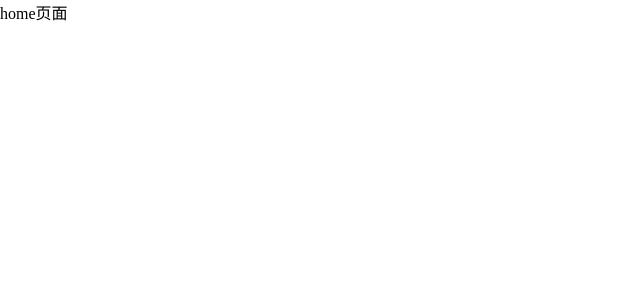
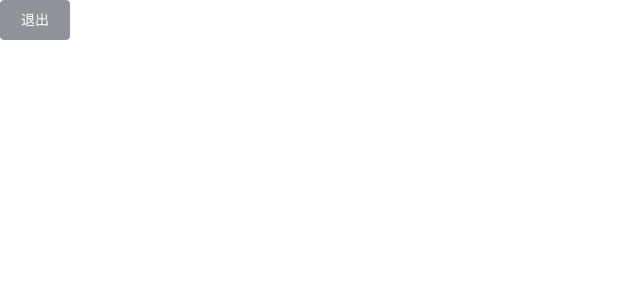
Before and after one commit to PingerL/shop, a Vue app: page /home in a window 1280 px wide. Shown: the top 300 px of the page, without its empty margins (0-640 px from the left). Built offline with nearby package versions, Linux system fonts and the light colour scheme; sample sign-in values are in the browser's storage.

Commit message:
实现退出功能

```diff
--- a/src/components/home.vue
+++ b/src/components/home.vue
@@ -1,12 +1,17 @@
 <template>
   <div class="home">
-    home页面
+    <el-button type="info" @click="logoutHandle">退出</el-button>
   </div>
 </template>
 
 <script>
 export default {
-
+  methods:{
+    logoutHandle(){
+      window.sessionStorage.clear()
+      this.$router.push('/login')
+    }
+  }
 }
 </script>
 
```
